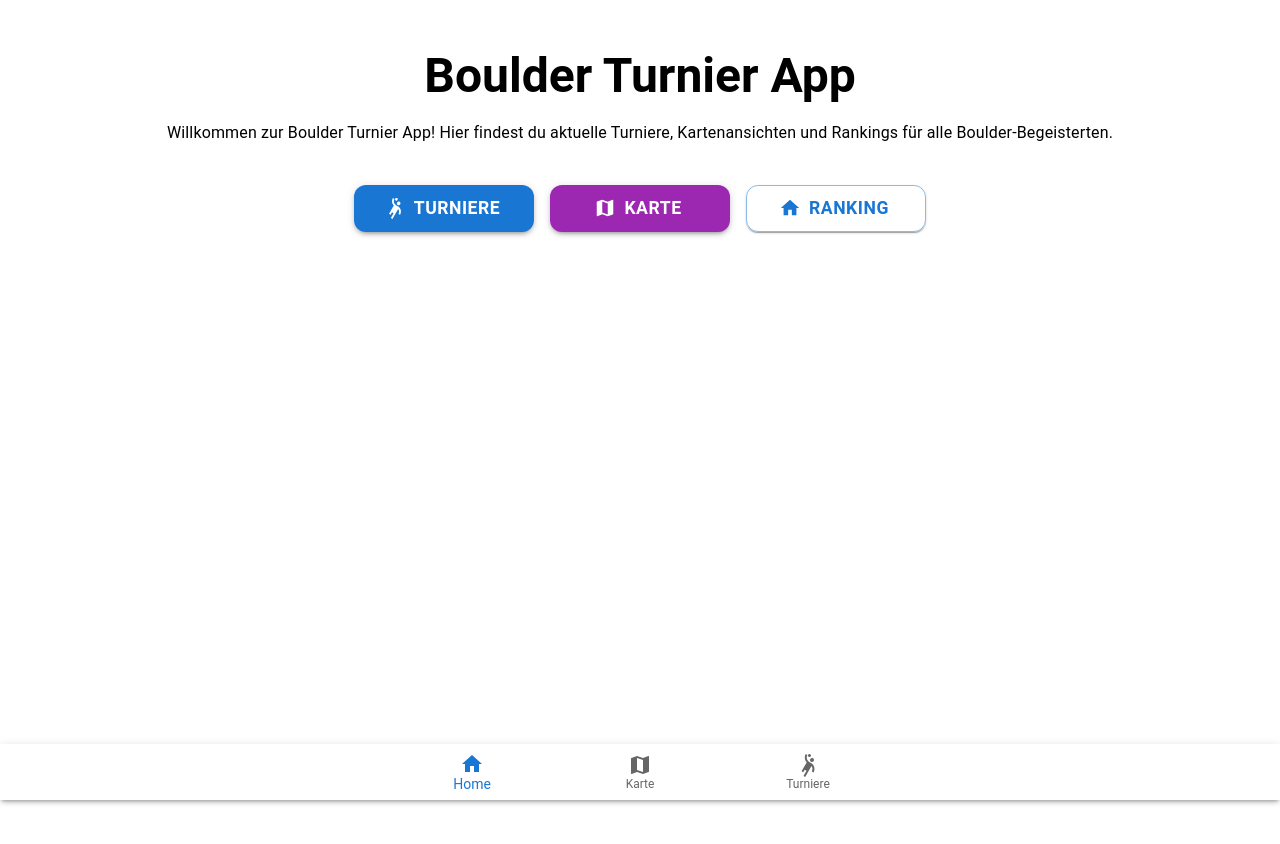
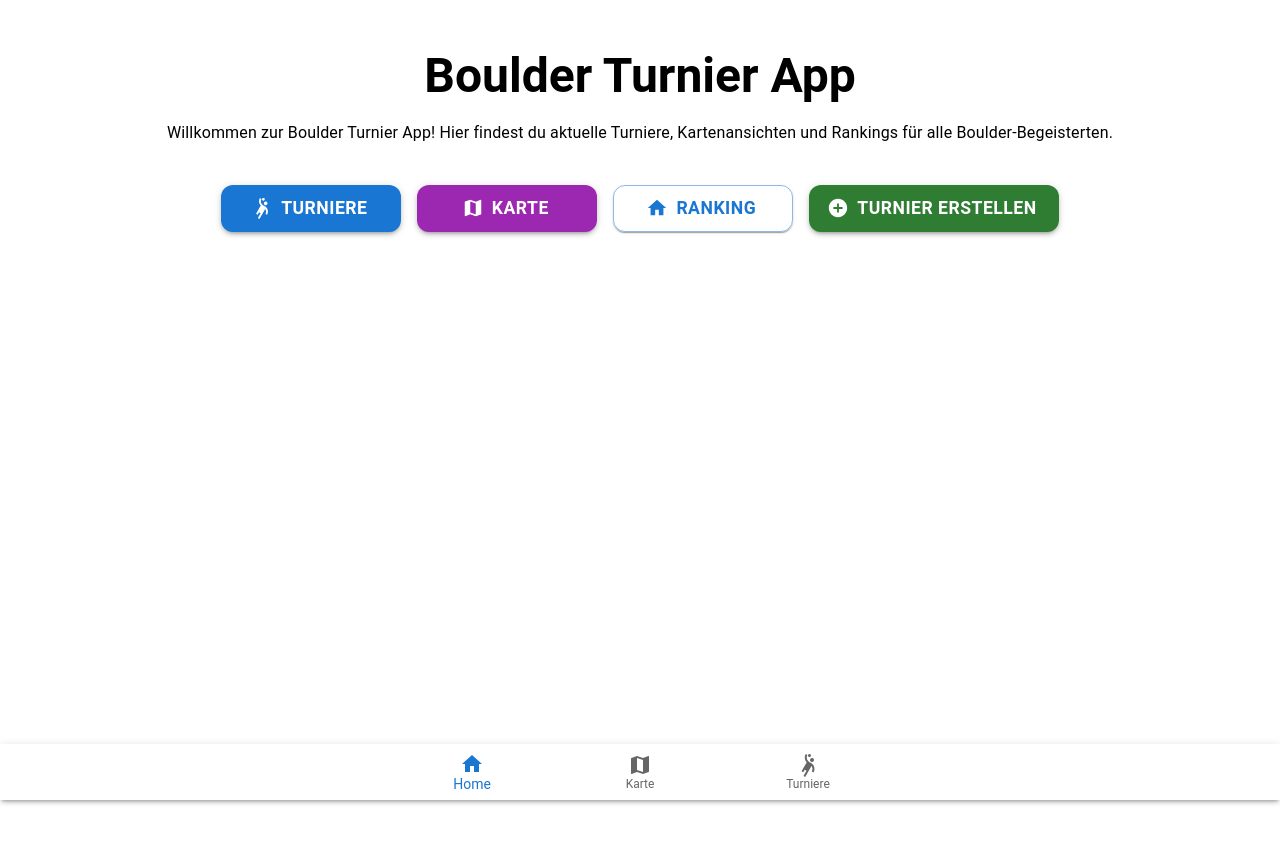
Before and after one commit to JonasFlachmann/ClimbingTurnamentAppPublic, a Next.js app: page /home in a window 1280 px wide. Shown: the top 844 px of the page. Built offline with nearby package versions, Linux system fonts and the light colour scheme.

Commit message:
Update home.tsx

```diff
--- a/pages/home.tsx
+++ b/pages/home.tsx
@@ -3,6 +3,7 @@ import { Box, Typography, Button, Paper, BottomNavigation, BottomNavigationActio
 import HomeIcon from "@mui/icons-material/Home";
 import MapIcon from "@mui/icons-material/Map";
 import SportsHandballIcon from "@mui/icons-material/SportsHandball";
+import AddCircleIcon from "@mui/icons-material/AddCircle";
 import Link from "next/link";
 
 const Home: React.FC = () => {
@@ -97,6 +98,29 @@ const Home: React.FC = () => {
           >
             Ranking
           </Button>
+          <Button
+            variant="contained"
+            color="success"
+            size="large"
+            startIcon={<AddCircleIcon />}
+            component={Link}
+            href="/tournament-create"
+            sx={{
+              borderRadius: 3,
+              boxShadow: 3,
+              minWidth: 180,
+              my: 1,
+              fontWeight: "bold",
+              fontSize: "1.1rem",
+              transition: "transform 0.2s, box-shadow 0.2s",
+              "&:hover": {
+                transform: "scale(1.05)",
+                boxShadow: 6,
+              },
+            }}
+          >
+            Turnier erstellen
+          </Button>
         </Box>
       </Box>
       {/* Footer Navigation */}
```
